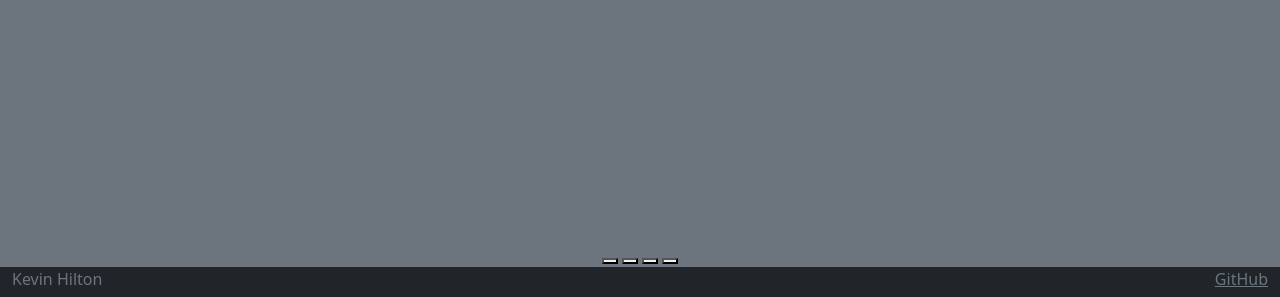
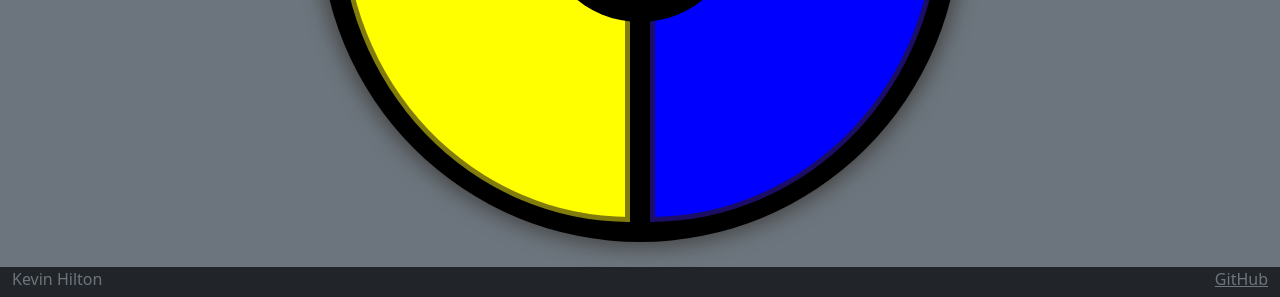
Before and after one commit to hilton-98/simon, a plain HTML site: page play.html in a window 1280 px wide. Shown: the part 503-800 px from the top of the page. Drawn offline with nearby package versions, Linux system fonts and the light colour scheme.

Commit message:
Fixed a couple of bugs, finished bottom two buttons

```diff
--- a/main.css
+++ b/main.css
@@ -45,6 +45,20 @@ footer a {
     gap: 20px;
 }
 
+.button-bottom-left {
+    border-radius: 0 0 0 100%;
+    margin: 0 0 20px 20px;
+    background-color: yellow;
+    border: thick solid rgb(130 124 13);
+}
+
+.button-bottom-right {
+    border-radius: 0 0 100% 0;
+    margin: 0 20px 20px 0;
+    background-color: blue;
+    border: thick solid rgb(27, 14, 100);
+}
+
 .center {
     top: 50%;
     left: 50%;
@@ -62,6 +76,19 @@ footer a {
     align-items: center;
     justify-content: space-around;
     flex-direction: column;
+}
+
+.game {
+    background: rgb(0, 0, 0);
+    border-radius: 50%;
+    box-shadow: 0 0 20px 5px rgb(69, 69, 69);
+    width: 80vw;
+    height: 80vw;
+    position: absolute;
+    min-width: 350px;
+    min-height: 350px;
+    max-width: min(80vmin, 1000px);
+    max-height: min(80vmin, 1000px);
 }
 
 .game-name {
--- a/play.html
+++ b/play.html
@@ -44,16 +44,16 @@
             </div>
 
             <div class="game">
-                <div class="button-containter">
+                <div class="button-container">
                     <button class="button-top-left"></button>
                     <button class="button-top-right"></button>
                     <button class="button-bottom-left"></button>
-                    <button class="button-bottom-left"></button>
-                </div>
-                <div class="center controls">
-                    <div class="game-name">Simon<sup>&reg;</sup></div>
-                    <div class="center score">--</div>
-                    <button class="btn btn-primary">Reset</button>
+                    <button class="button-bottom-right"></button>
+                    <div class="center controls">
+                        <div class="game-name">Simon<sup>&reg;</sup></div>
+                        <div class="center score">--</div>
+                        <button class="btn btn-primary">Reset</button>
+                    </div>
                 </div>
             </div>
         </main>
```
